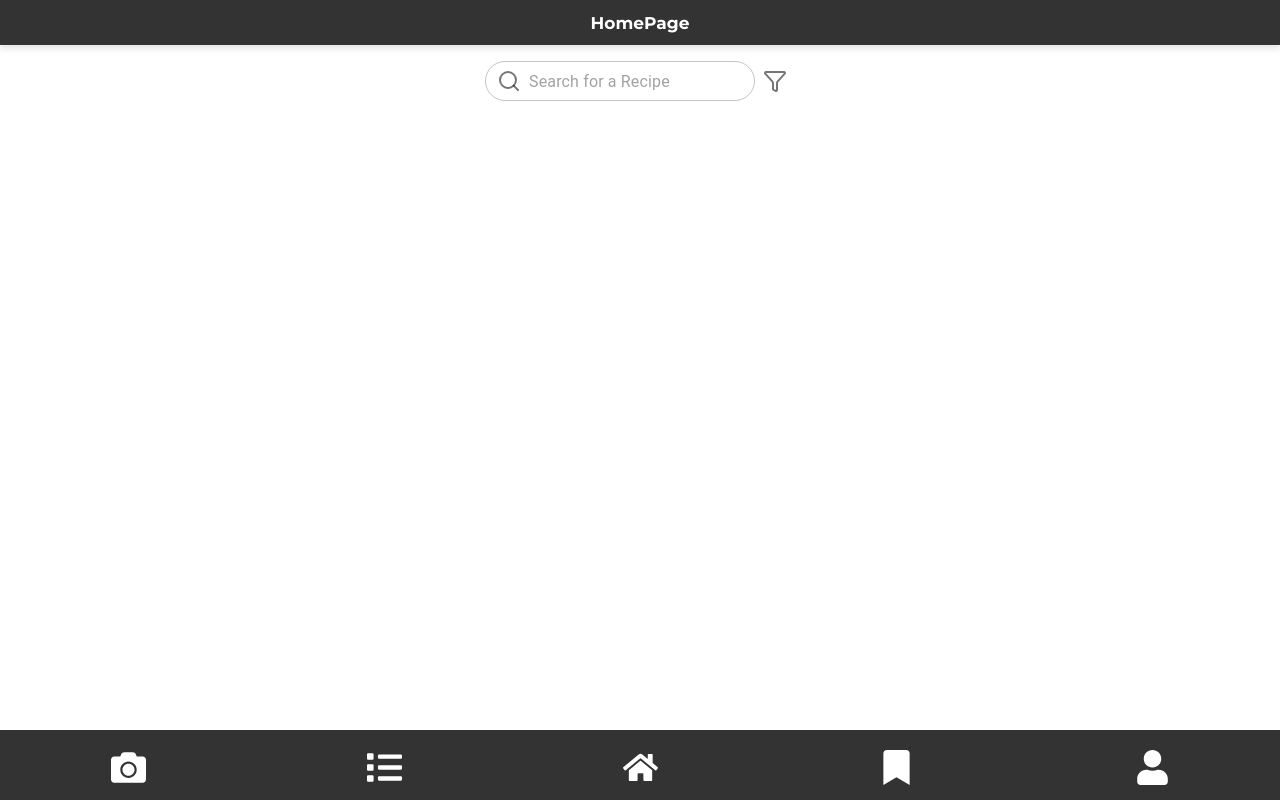
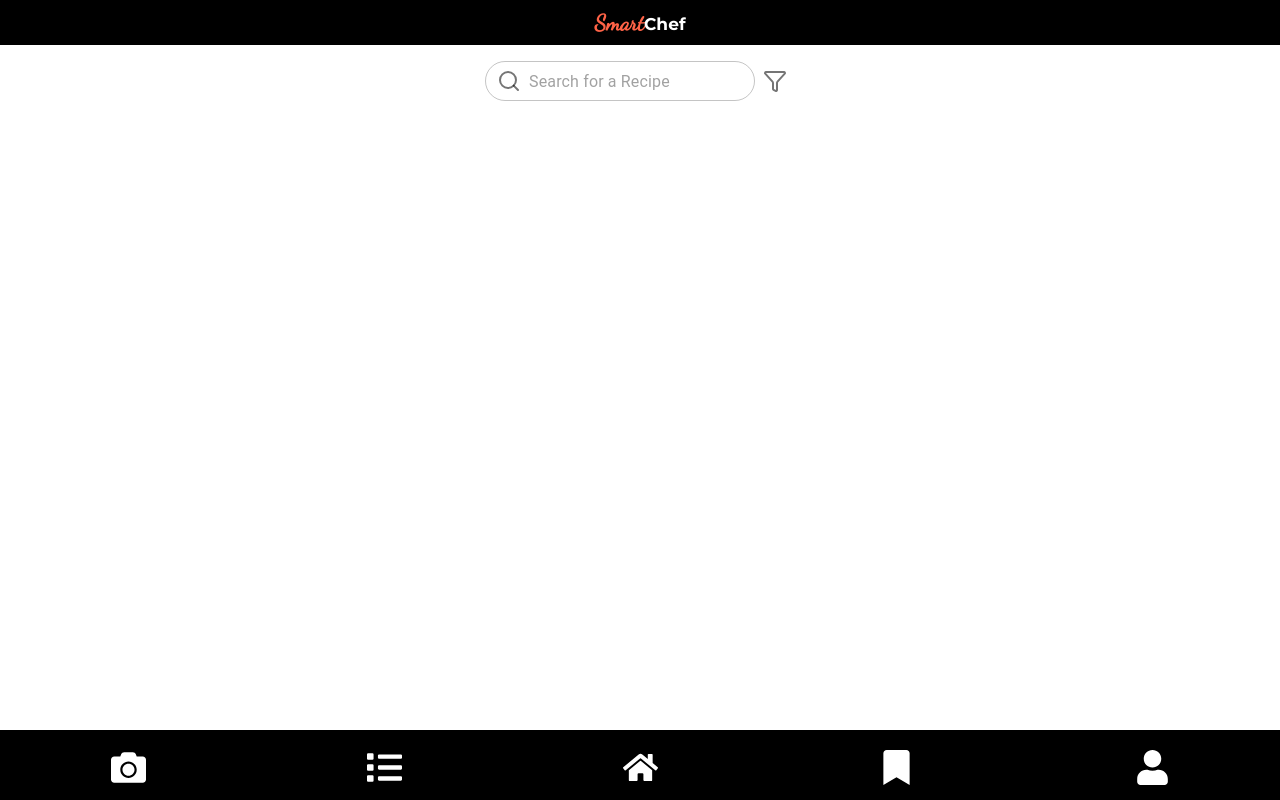
Before and after one commit to marylou7/smartchef, a React (Create React App) app: page / in a window 1280 px wide. Built offline with nearby package versions, Linux system fonts and the light colour scheme.

Commit message:
updated home page design

```diff
--- a/public/index.html
+++ b/public/index.html
@@ -7,7 +7,10 @@
     <meta name="theme-color" content="#000000" />
     <meta name="description" content="Web site created using create-react-app" />
     <link rel="apple-touch-icon" href="%PUBLIC_URL%/logo192.png" />
-    <link href="https://fonts.googleapis.com/css2?family=Montserrat:wght@400;700&display=swap" rel="stylesheet">
+    <link href="https://fonts.googleapis.com/css2?family=Montserrat:wght@400;700&display=swap" rel="stylesheet"/>
+    <link href="https://fonts.googleapis.com/css2?family=Dancing+Script&display=swap" rel="stylesheet"/>
+
+
 
     <!--
       manifest.json provides metadata used when your web app is installed on a
--- a/src/components/Navbar.js
+++ b/src/components/Navbar.js
@@ -27,7 +27,7 @@ const Navbar = () => {
   };
 
 const navbarStyle = {
-    backgroundColor: '#333',
+    backgroundColor: '#000',
     padding: '20px 0',
     position: 'fixed',
     bottom: 0,
--- a/src/components/TopBar.js
+++ b/src/components/TopBar.js
@@ -2,7 +2,7 @@ import React from "react";
 import { useLocation } from "react-router-dom";
 
 const pageTitles = {
-  "/": "HomePage",
+  "/": "SmartChef",
   "/scan-recipes": "Scan Recipes",
   "/shopping-lists": "Shopping Lists",
   "/saved-recipes": "Saved Recipes",
@@ -13,9 +13,15 @@ const TopBar = () => {
   const location = useLocation();
   const pageTitle = pageTitles[location.pathname] || "Page Not Found";
 
+  // Check if the page is the homepage to apply the smart font
+  const isHomePage = location.pathname === "/";
+
   return (
     <div style={styles.topBar}>
-      <h1 style={styles.title}>{pageTitle}</h1>
+      <h1 style={styles.title}>
+        {isHomePage && <span style={styles.smartTitle}>Smart</span>}
+        {pageTitle.replace("Smart", "")}
+      </h1>
     </div>
   );
 };
@@ -24,7 +30,7 @@ const styles = {
   topBar: {
     width: "100%",
     height: "45px",
-    backgroundColor: "#333",
+    backgroundColor: "#000",
     color: "white",
     display: "flex",
     alignItems: "center",
@@ -33,13 +39,18 @@ const styles = {
     top: 0,
     left: 0,
     zIndex: 1000,
-    boxShadow: "0px 4px 6px rgba(0,0,0,0.1)",
+    boxShadow: "0px 4px 6px rgba(255, 255, 255, 0.1)",
   },
   title: {
     fontFamily: "'Montserrat', sans-serif",
     fontSize: "17px",
     fontWeight: "bold",
   },
+  smartTitle: {
+    fontFamily: "'Dancing Script', cursive",
+    fontSize: "22px",
+    color: "#FF6347",
+  }
 };
 
 export default TopBar;
```
Also changed, not shown: public/manifest.json.
